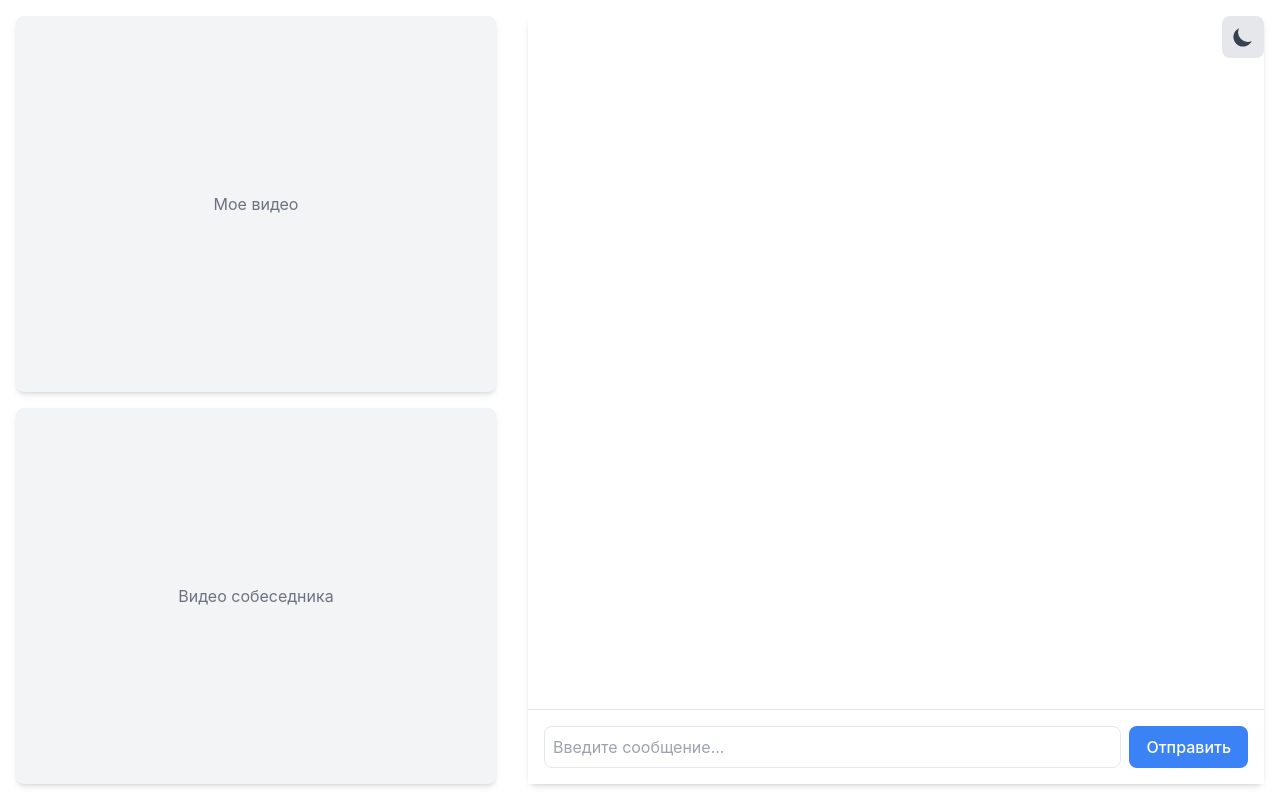
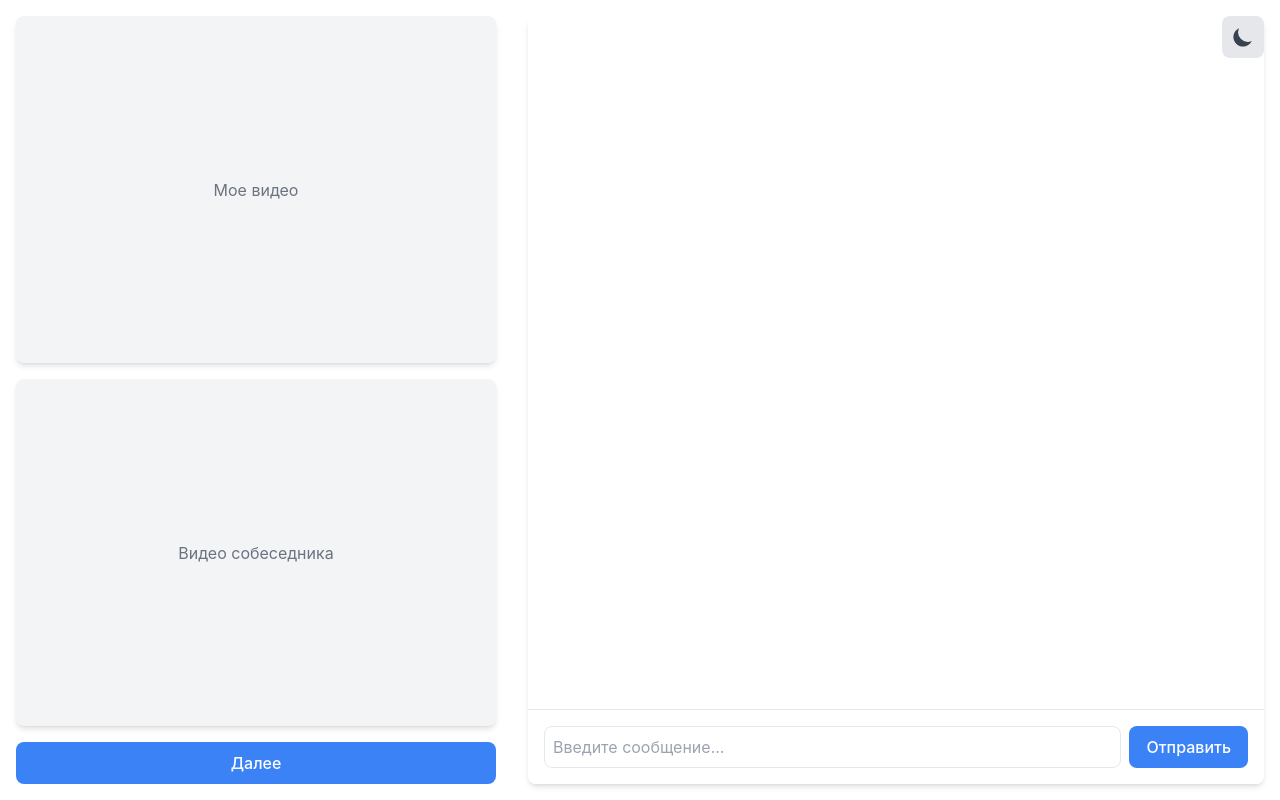
Before and after one commit to danya0/chat-rulet, a React (Vite) app: page / in a window 1280 px wide. Built offline with nearby package versions, Linux system fonts and the light colour scheme.

Commit message:
ui и верстка

```diff
--- a/src/App.tsx
+++ b/src/App.tsx
@@ -1,6 +1,7 @@
-import { useState, useEffect } from 'react'
+import { useState, useCallback } from 'react'
 import Chat from './components/Chat'
 import ThemeToggle from './components/ThemeToggle'
+import { VideoBlock } from './components/VideoBlock'
 
 function App() {
   const [isDark, setIsDark] = useState(() => {
@@ -25,17 +26,7 @@ function App() {
     <div className="flex h-screen w-screen bg-white dark:bg-gray-900 transition-colors">
       <ThemeToggle isDark={isDark} onToggle={toggleTheme} />
 
-      {/* Video windows container */}
-      <div className="w-[40%] p-4 space-y-4">
-        {/* My video window */}
-        <div className="h-[calc(50%-8px)] bg-gray-100 dark:bg-gray-800 rounded-lg shadow-md flex items-center justify-center">
-          <span className="text-gray-500 dark:text-gray-400">Мое видео</span>
-        </div>
-        {/* Interlocutor's video window */}
-        <div className="h-[calc(50%-8px)] bg-gray-100 dark:bg-gray-800 rounded-lg shadow-md flex items-center justify-center">
-          <span className="text-gray-500 dark:text-gray-400">Видео собеседника</span>
-        </div>
-      </div>
+      <VideoBlock />
 
       {/* Chat container */}
       <div className="flex-1 p-4">
--- a/src/components/Chat.tsx
+++ b/src/components/Chat.tsx
@@ -1,4 +1,5 @@
 import React, { useState } from 'react';
+import { Button } from './ui/Button'; // Assuming the Button component is in the same directory
 
 interface Message {
   id: number;
@@ -7,11 +8,7 @@ interface Message {
   timestamp: string;
 }
 
-interface ChatProps {
-  isDark: boolean;
-}
-
-const Chat: React.FC<ChatProps> = ({ isDark }) => {
+const Chat: React.FC = () => {
   const [messages, setMessages] = useState<Message[]>([]);
   const [inputText, setInputText] = useState('');
 
@@ -52,7 +49,7 @@ const Chat: React.FC<ChatProps> = ({ isDark }) => {
   };
 
   return (
-    <div className="flex flex-col h-full bg-white dark:bg-gray-800 rounded-lg shadow-md transition-colors">
+    <div className="flex flex-col h-full bg-white dark:bg-gray-800 rounded-lg shadow-md transition-colors overflow-hidden">
       <div className="flex-1 p-4 overflow-y-auto">
         <div className="space-y-4">
           {messages.map((message) => (
@@ -89,12 +86,9 @@ const Chat: React.FC<ChatProps> = ({ isDark }) => {
             className="flex-1 p-2 border dark:border-gray-600 rounded-lg focus:outline-none focus:border-blue-500
                      bg-white dark:bg-gray-700 text-gray-800 dark:text-white placeholder-gray-400 dark:placeholder-gray-500"
           />
-          <button
-            onClick={handleSendMessage}
-            className="px-4 py-2 bg-blue-500 text-white rounded-lg hover:bg-blue-600 transition-colors"
-          >
+          <Button onClick={handleSendMessage}>
             Отправить
-          </button>
+          </Button>
         </div>
       </div>
     </div>
--- /dev/null
+++ b/src/components/VideoBlock.tsx
@@ -0,0 +1,20 @@
+import React from 'react';
+import { Button } from './ui/Button';
+
+export const VideoBlock: React.FC = () => {
+  return (
+    <div className="w-[40%] p-4 gap-y-4 flex flex-col">
+      {/* My video window */}
+      <div className="grow bg-gray-100 dark:bg-gray-800 rounded-lg shadow-md flex items-center justify-center">
+        <span className="text-gray-500 dark:text-gray-400">Мое видео</span>
+      </div>
+      {/* Interlocutor's video window */}
+      <div className="grow bg-gray-100 dark:bg-gray-800 rounded-lg shadow-md flex items-center justify-center">
+        <span className="text-gray-500 dark:text-gray-400">Видео собеседника</span>
+      </div>
+      <Button fullWidth>
+        Далее
+      </Button>
+    </div>
+  );
+};
--- /dev/null
+++ b/src/components/ui/Button.tsx
@@ -0,0 +1,23 @@
+import React from 'react';
+
+interface ButtonProps extends React.ButtonHTMLAttributes<HTMLButtonElement> {
+  children: React.ReactNode;
+  fullWidth?: boolean;
+}
+
+export const Button: React.FC<ButtonProps> = ({
+  children,
+  fullWidth = false,
+  className = '',
+  ...props
+}) => {
+  return (
+    <button
+      className={`px-4 py-2 bg-blue-500 text-white rounded-lg hover:bg-blue-600 transition-colors
+        ${fullWidth ? 'w-full' : ''} ${className}`}
+      {...props}
+    >
+      {children}
+    </button>
+  );
+};
```
